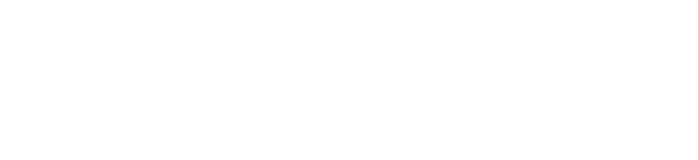
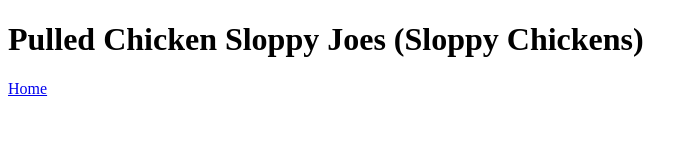
Before and after one commit to oliver13049/odin-recipes, a plain HTML site: page recipes/sloppy-chicken.html in a window 1280 px wide. Shown: the whole page, without its empty margins (0-698 px from the left). Drawn offline with Linux system fonts and the light colour scheme.

Commit message:
Add links to index and recipe pages for navigation

```diff
--- a/recipes/sloppy-chicken.html
+++ b/recipes/sloppy-chicken.html
@@ -6,6 +6,7 @@
     <title>Pulled Chicken Sloppy Joes (Sloppy Chickens)</title>
 </head>
 <body>
-
+    <h1>Pulled Chicken Sloppy Joes (Sloppy Chickens)</h1>
+    <a href="../index.html">Home</a>
 </body>
 </html>
```
Also changed, not shown: index.html (+1 -1 lines).
